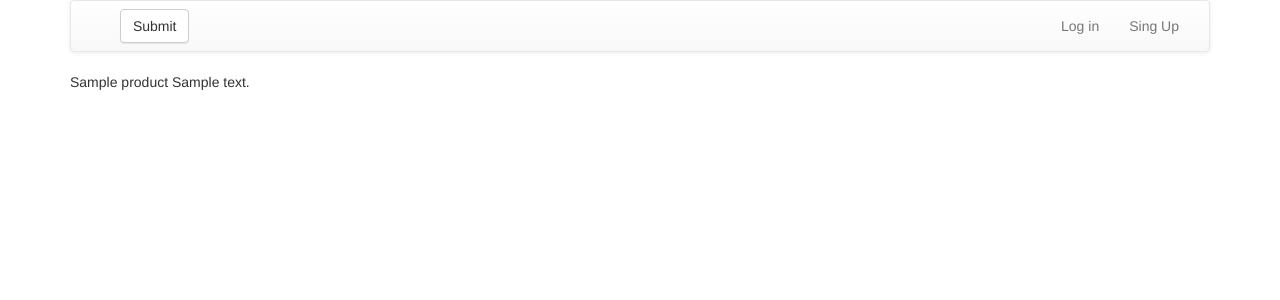
After one commit to Dmitry-Kiselev/store_flask, a Flask app: page /catalogue/1/ in a window 1280 px wide. The commit adds this page. Shown: the top 300 px of the page. Run offline with Flask 2, Linux system fonts and the light colour scheme; tables that the repository leaves empty hold one stand-in row (values such as "Sample post"); some libraries are stand-ins or nearby versions.

Commit message:
add catalogue views and templates

```diff
--- a/catalogue/models.py
+++ b/catalogue/models.py
@@ -1,3 +1,4 @@
+from flask import url_for
 from sqlalchemy_mptt.mixins import BaseNestedSets
 
 from database import db
@@ -30,6 +31,9 @@ class Product(TimeStampedModel):
     price = db.Column(db.DECIMAL())
     num_in_stock = db.Column(db.DECIMAL())
 
+    def get_absolute_url(self):
+        return url_for('catalogue.product_detail', product_id=self.id)
+
     def __str__(self):
         return '<Product {}>'.format(self.name)
 
--- a/catalogue/views.py
+++ b/catalogue/views.py
@@ -10,3 +10,15 @@ def index():
     return render_template('catalogue/index.html',
                            categories=Category.query.all(),
                            products=Product.query.all())
+
+
+@catalogue.route("catalogue/")
+def catalogue_view():
+    return render_template('catalogue/catalogue.html',
+                           products=Product.query.all())
+
+
+@catalogue.route("catalogue/<product_id>/")
+def product_detail(product_id):
+    return render_template('catalogue/product_detail.html',
+                           product=Product.query.get(product_id))
--- a/templates/base.html
+++ b/templates/base.html
@@ -68,7 +68,7 @@
                                     </li>
                                 </ul>
                             </li>
-                            {% else %}#}
+                            {% else %}
                             <li><a href="{{ url_for('users.login') }}">Log
                                 in</a></li>
                             <li><a href="{{ url_for('users.sign_up') }}">Sing
--- /dev/null
+++ b/templates/catalogue/product_detail.html
@@ -0,0 +1,8 @@
+{% extends 'base.html' %}
+
+{% block title %}{{ product.name }}{% endblock %}
+
+{% block content %}
+    {{ product.name }}
+    {{ product.description }}
+{% endblock %}
```
Also changed, not shown: templates/catalogue/catalogue.html (added, +11 -0 lines).
